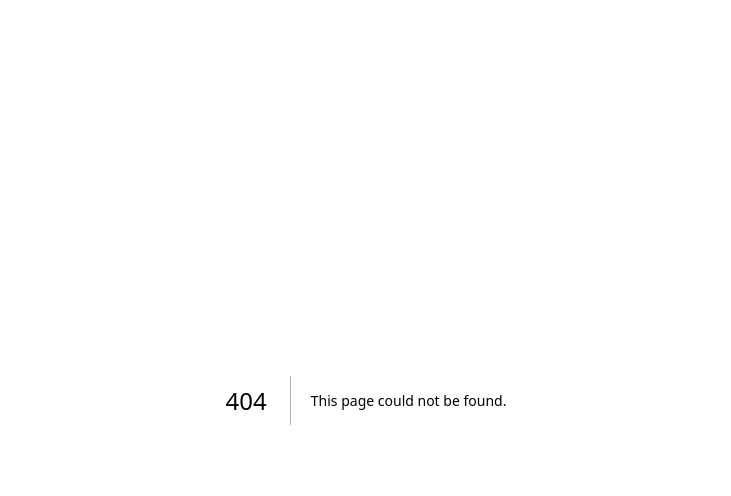
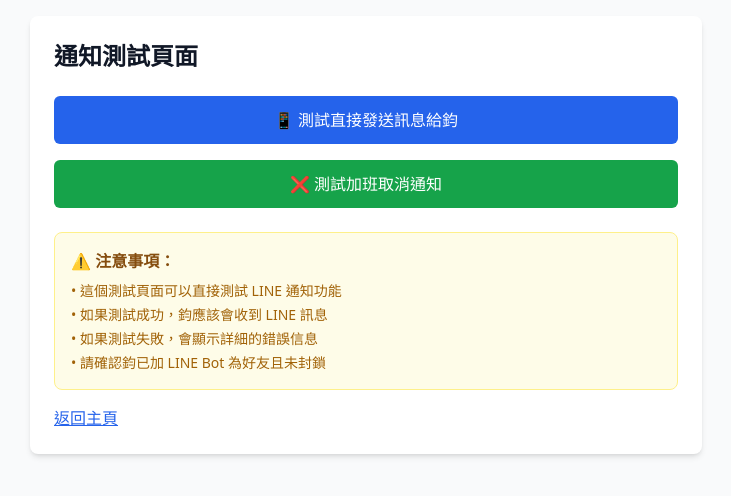
Before and after one commit to milk137592000/Leave, a Next.js app: page /test-notification in a window 1280 px wide. Before the commit this address had no page. Shown: the top 496 px of the page, without its empty margins (274-1005 px from the left). Built offline with nearby package versions, Linux system fonts and the light colour scheme.

Commit message:
feat: 新增瀏覽器測試通知頁面
- 創建 /test-notification 頁面用於瀏覽器測試
- 可以直接測試發送訊息給鈞
- 可以測試加班取消通知功能
- 顯示詳細的測試結果和錯誤信息

```diff
--- /dev/null
+++ b/src/app/test-notification/page.tsx
@@ -0,0 +1,163 @@
+'use client';
+
+import { useState } from 'react';
+
+export default function TestNotificationPage() {
+    const [result, setResult] = useState<any>(null);
+    const [loading, setLoading] = useState(false);
+    const [junProfile, setJunProfile] = useState<any>(null);
+
+    const fetchJunProfile = async () => {
+        try {
+            const response = await fetch('/api/line-admin/users');
+            if (response.ok) {
+                const data = await response.json();
+                const jun = data.users?.find((u: any) => u.memberName === '鈞');
+                setJunProfile(jun);
+                return jun;
+            }
+        } catch (error) {
+            console.error('獲取鈞的資料失敗:', error);
+        }
+        return null;
+    };
+
+    const testDirectMessage = async () => {
+        setLoading(true);
+        setResult(null);
+
+        try {
+            const jun = await fetchJunProfile();
+            if (!jun) {
+                setResult({ error: '找不到鈞的註冊記錄' });
+                return;
+            }
+
+            const response = await fetch('/api/test-direct-message', {
+                method: 'POST',
+                headers: {
+                    'Content-Type': 'application/json',
+                },
+                body: JSON.stringify({
+                    lineUserId: jun.lineUserId,
+                    message: '🧪 瀏覽器測試：鈞您好！這是從瀏覽器發送的測試通知。'
+                })
+            });
+
+            const data = await response.json();
+            setResult({
+                status: response.status,
+                success: response.ok,
+                data
+            });
+
+        } catch (error) {
+            setResult({ error: error instanceof Error ? error.message : '未知錯誤' });
+        } finally {
+            setLoading(false);
+        }
+    };
+
+    const testOvertimeCancellation = async () => {
+        setLoading(true);
+        setResult(null);
+
+        try {
+            const response = await fetch('/api/overtime-opportunity', {
+                method: 'DELETE',
+                headers: {
+                    'Content-Type': 'application/json',
+                },
+                body: JSON.stringify({
+                    date: '2025-07-05',
+                    requesterName: '瀏覽器測試',
+                    requesterTeam: 'A',
+                    reason: '瀏覽器測試：檢查鈞是否能收到加班取消通知',
+                    excludeNames: []
+                })
+            });
+
+            const data = await response.json();
+            setResult({
+                status: response.status,
+                success: response.ok,
+                data
+            });
+
+        } catch (error) {
+            setResult({ error: error instanceof Error ? error.message : '未知錯誤' });
+        } finally {
+            setLoading(false);
+        }
+    };
+
+    return (
+        <div className="min-h-screen bg-gray-50 p-4">
+            <div className="max-w-2xl mx-auto">
+                <div className="bg-white rounded-lg shadow-md p-6">
+                    <h1 className="text-2xl font-bold text-gray-900 mb-6">
+                        通知測試頁面
+                    </h1>
+
+                    {junProfile && (
+                        <div className="mb-6 p-4 bg-blue-50 rounded-lg">
+                            <h3 className="font-semibold text-blue-900 mb-2">鈞的註冊資料：</h3>
+                            <p>姓名: {junProfile.memberName}</p>
+                            <p>班級: {junProfile.team}班</p>
+                            <p>角色: {junProfile.role}</p>
+                            <p>LINE ID: {junProfile.lineUserId}</p>
+                            <p>通知啟用: {junProfile.notificationEnabled ? '✅ 是' : '❌ 否'}</p>
+                            <p>註冊時間: {new Date(junProfile.createdAt).toLocaleString()}</p>
+                        </div>
+                    )}
+
+                    <div className="space-y-4 mb-6">
+                        <button
+                            onClick={testDirectMessage}
+                            disabled={loading}
+                            className="w-full bg-blue-600 text-white py-3 px-4 rounded-md hover:bg-blue-700 disabled:opacity-50 transition-colors"
+                        >
+                            {loading ? '發送中...' : '📱 測試直接發送訊息給鈞'}
+                        </button>
+
+                        <button
+                            onClick={testOvertimeCancellation}
+                            disabled={loading}
+                            className="w-full bg-green-600 text-white py-3 px-4 rounded-md hover:bg-green-700 disabled:opacity-50 transition-colors"
+                        >
+                            {loading ? '發送中...' : '❌ 測試加班取消通知'}
+                        </button>
+                    </div>
+
+                    {result && (
+                        <div className="p-4 bg-gray-50 rounded-lg">
+                            <h3 className="font-semibold text-gray-900 mb-2">測試結果：</h3>
+                            <pre className="text-sm text-gray-700 whitespace-pre-wrap overflow-auto">
+                                {JSON.stringify(result, null, 2)}
+                            </pre>
+                        </div>
+                    )}
+
+                    <div className="mt-6 p-4 bg-yellow-50 border border-yellow-200 rounded-lg">
+                        <h3 className="font-semibold text-yellow-800 mb-2">⚠️ 注意事項：</h3>
+                        <ul className="text-sm text-yellow-700 space-y-1">
+                            <li>• 這個測試頁面可以直接測試 LINE 通知功能</li>
+                            <li>• 如果測試成功，鈞應該會收到 LINE 訊息</li>
+                            <li>• 如果測試失敗，會顯示詳細的錯誤信息</li>
+                            <li>• 請確認鈞已加 LINE Bot 為好友且未封鎖</li>
+                        </ul>
+                    </div>
+
+                    <div className="mt-4">
+                        <button
+                            onClick={() => window.location.href = '/'}
+                            className="text-blue-600 hover:text-blue-800 underline"
+                        >
+                            返回主頁
+                        </button>
+                    </div>
+                </div>
+            </div>
+        </div>
+    );
+}
```
